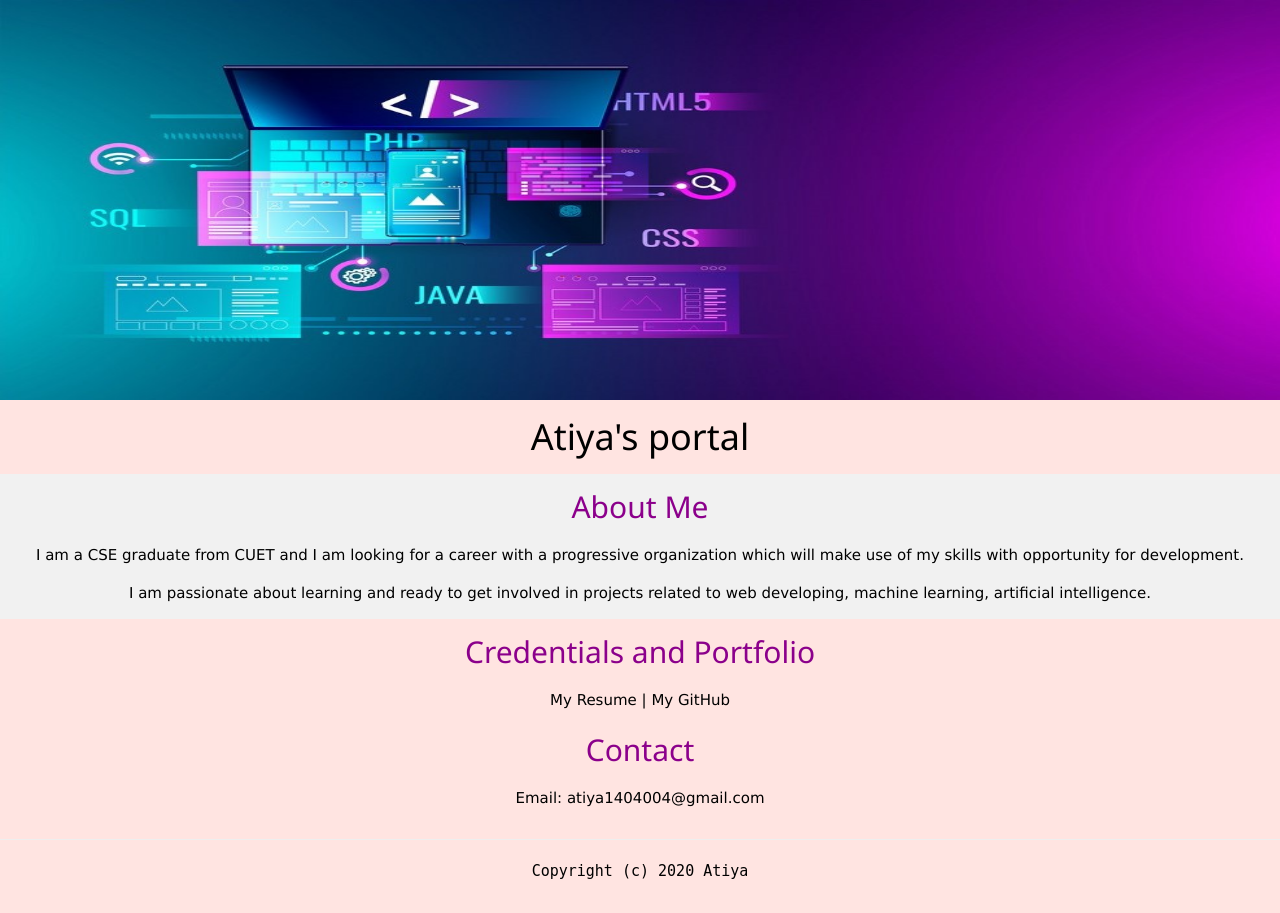
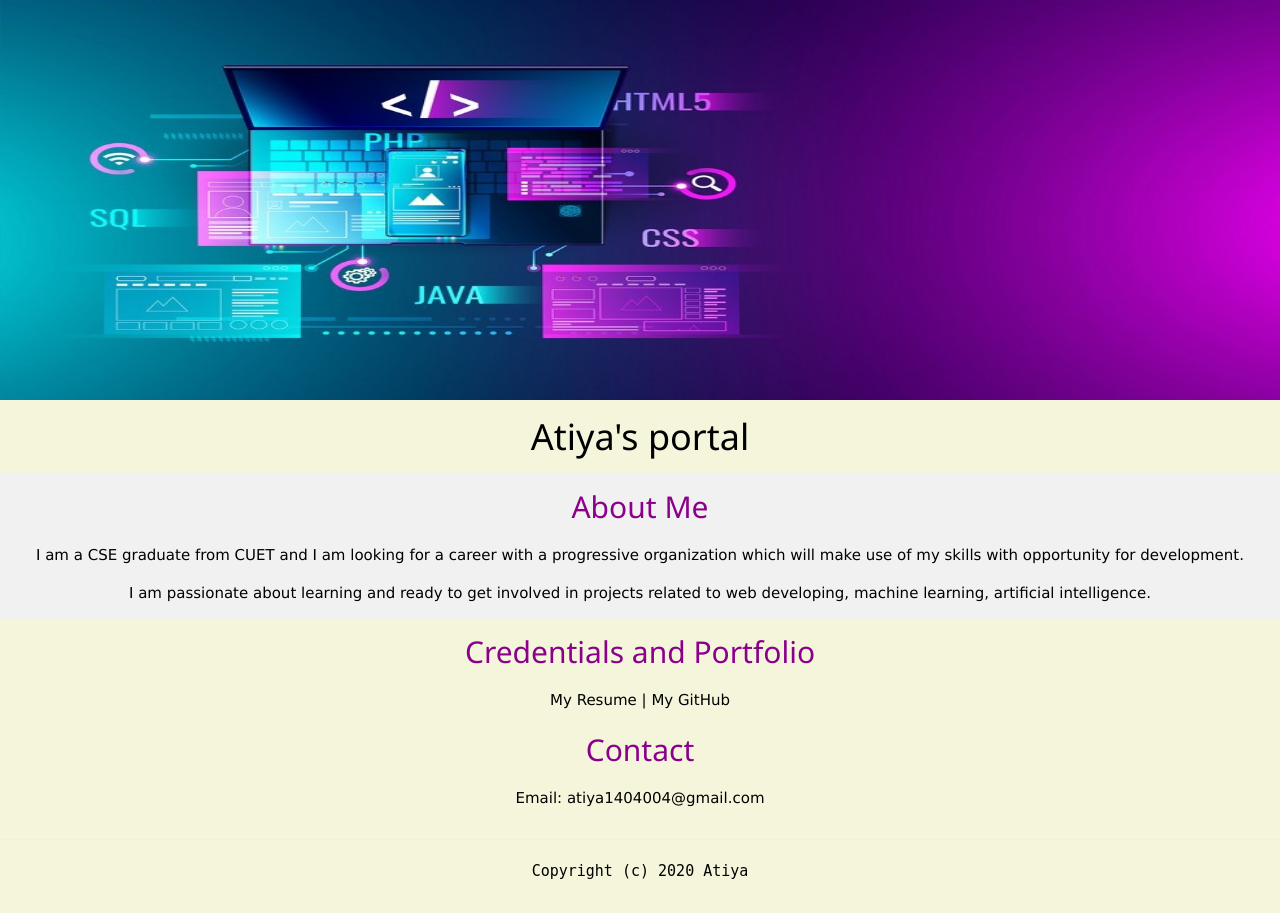
Before and after one commit to atiya1404004/atiya1404004.github.io, a PHP site: page / in a window 1280 px wide. Run offline with PHP 8.4, Linux system fonts and the light colour scheme.

Commit message:
Update master.css

```diff
--- a/css/master.css
+++ b/css/master.css
@@ -13,7 +13,7 @@
   }
 
   body {
-    background-color: mistyrose; /* set the background color here */
+    background-color: beige; /* set the background color here */
     color: black;/* set the text color to black here */
     font-family: Arial, Helvetica, sans-serif;/* set the font here */
     text-align: center; /* set the text alignment here */
```
